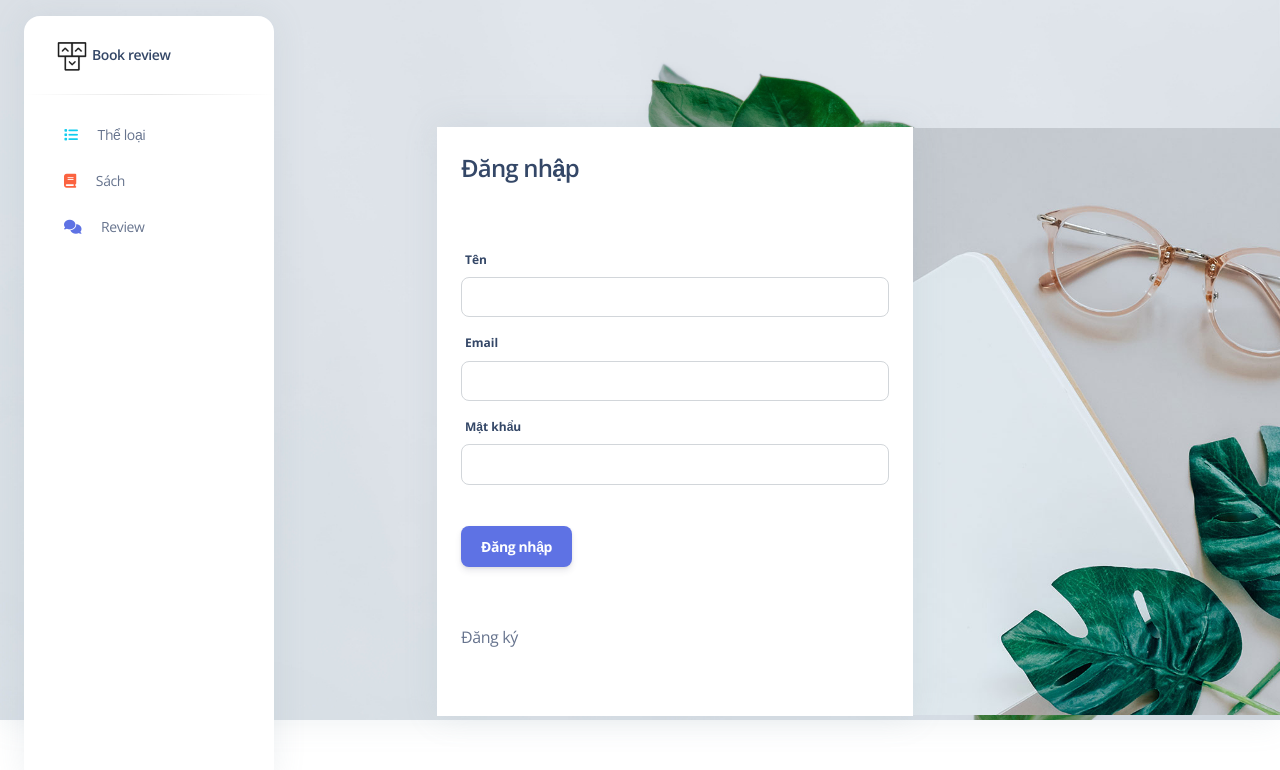
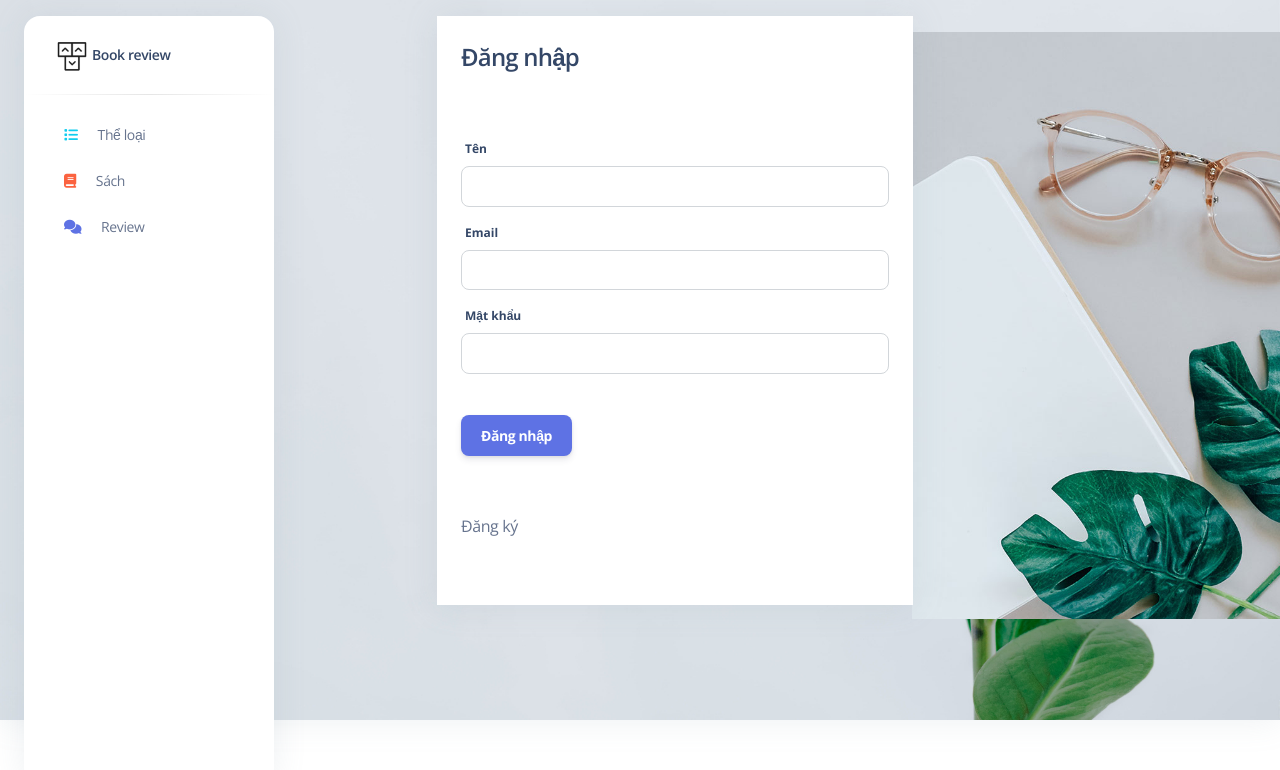
Before and after one commit to namb1910261/book-frontend-B1910261, a Vue app: page /login in a window 1280 px wide. Shown: the top 770 px of the page. Built offline with nearby package versions, Linux system fonts and the light colour scheme.

Commit message:
Cap nhat loi

```diff
--- a/src/App.vue
+++ b/src/App.vue
@@ -42,7 +42,7 @@ export default {
   width: 1200px;
   margin: auto;
   position: absolute;
-  /* top:30px */
+  top:0px
 }
 
 .fade-enter-from,
```
